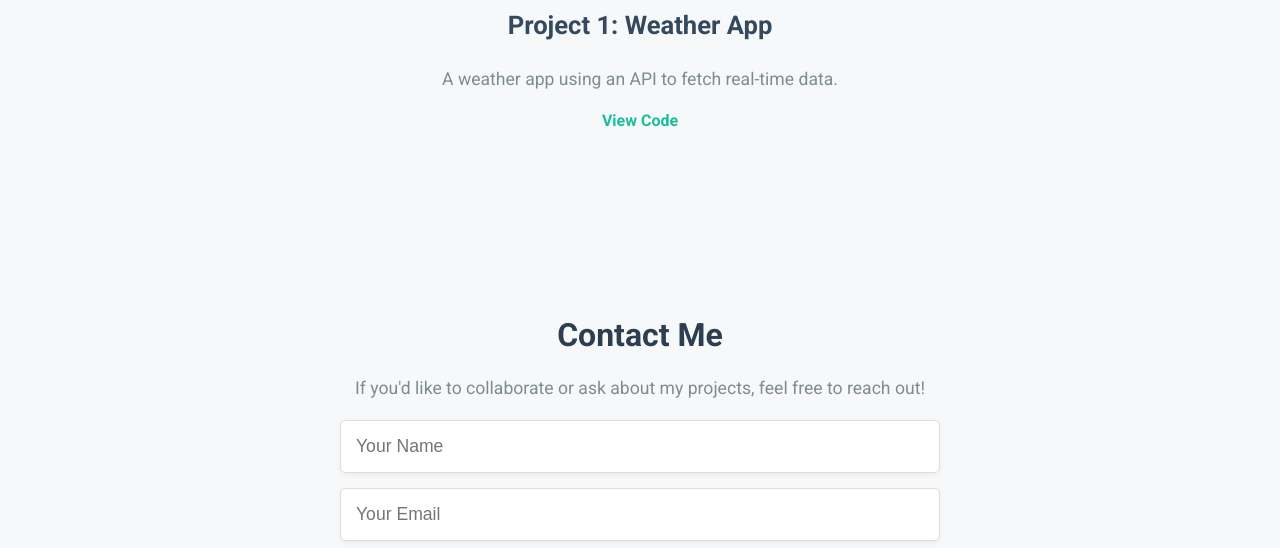
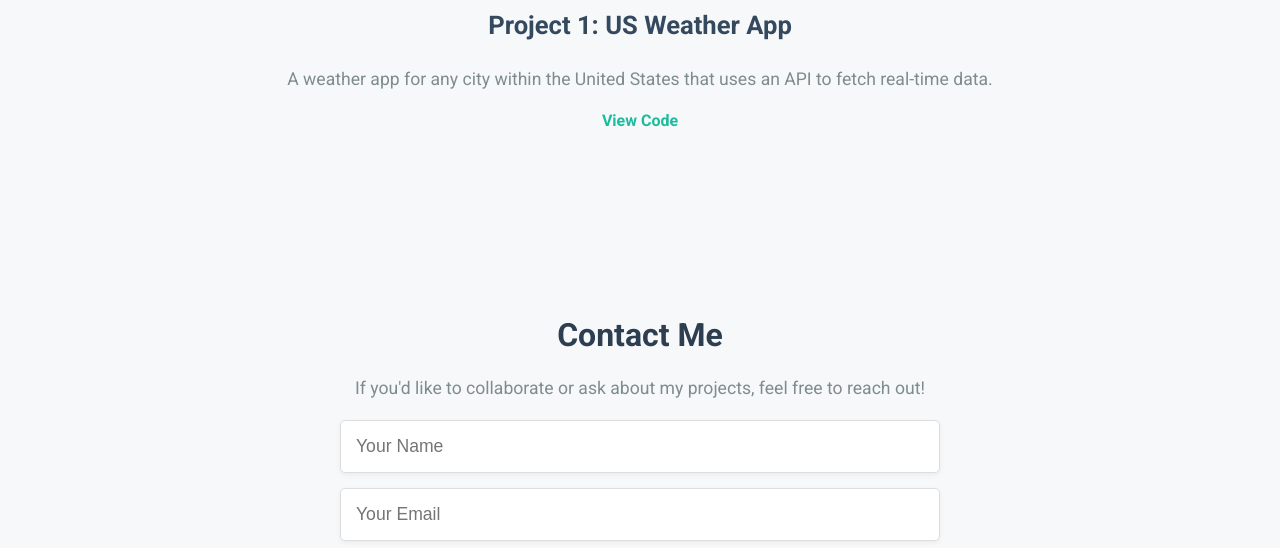
Before and after one commit to pratheeknathani/pratheeknathani.github.io, a plain HTML site: page index.html in a window 1280 px wide. Shown: the part 552-1100 px from the top of the page. Drawn offline with Linux system fonts and the light colour scheme; files whose address does not match are found by name.

Commit message:
Update index.html

```diff
--- a/index.html
+++ b/index.html
@@ -27,8 +27,8 @@
     <section id="projects" class="section">
         <h2>My Projects</h2>
         <div class="project">
-            <h3>Project 1: Weather App</h3>
-            <p>A weather app using an API to fetch real-time data.</p>
+            <h3>Project 1: US Weather App</h3>
+            <p>A weather app for any city within the United States that uses an API to fetch real-time data.</p>
             <a href="./projects/weather" target="_blank">View Code</a>
         </div>
     </section>
```
